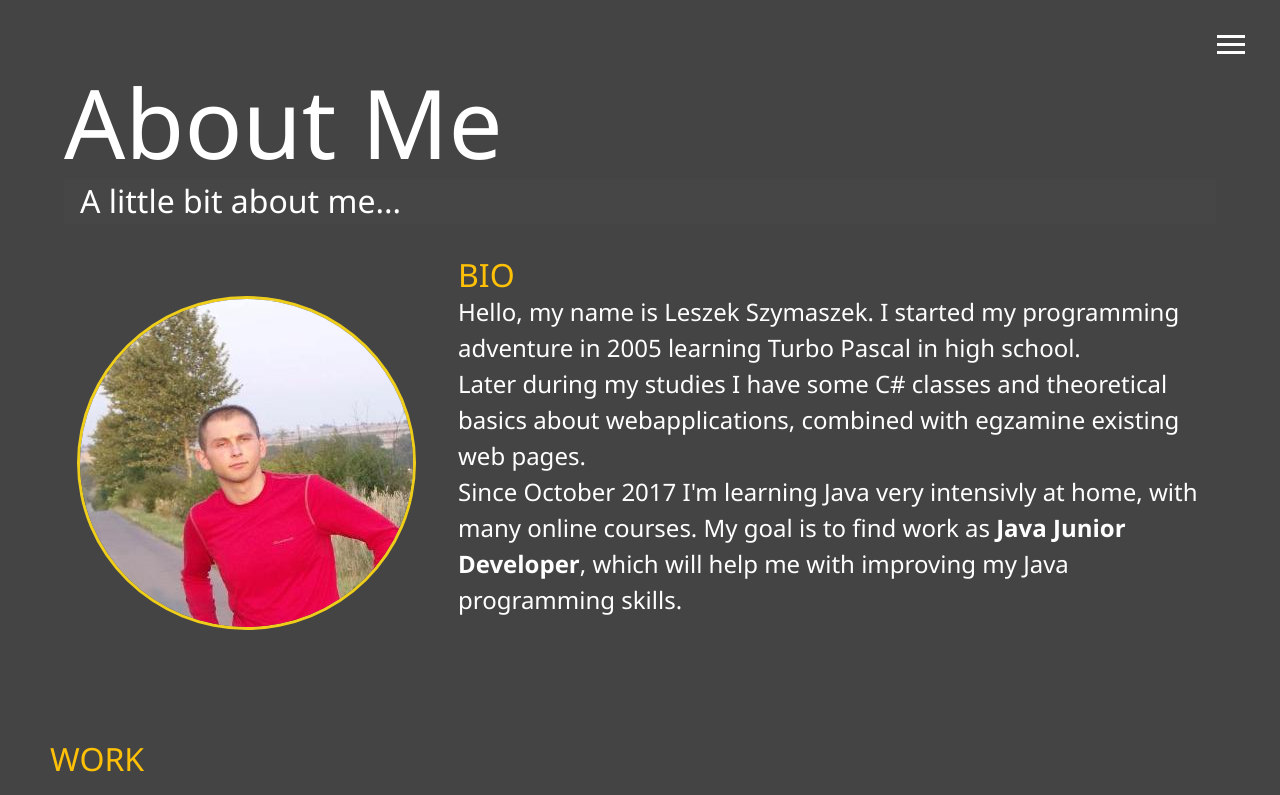
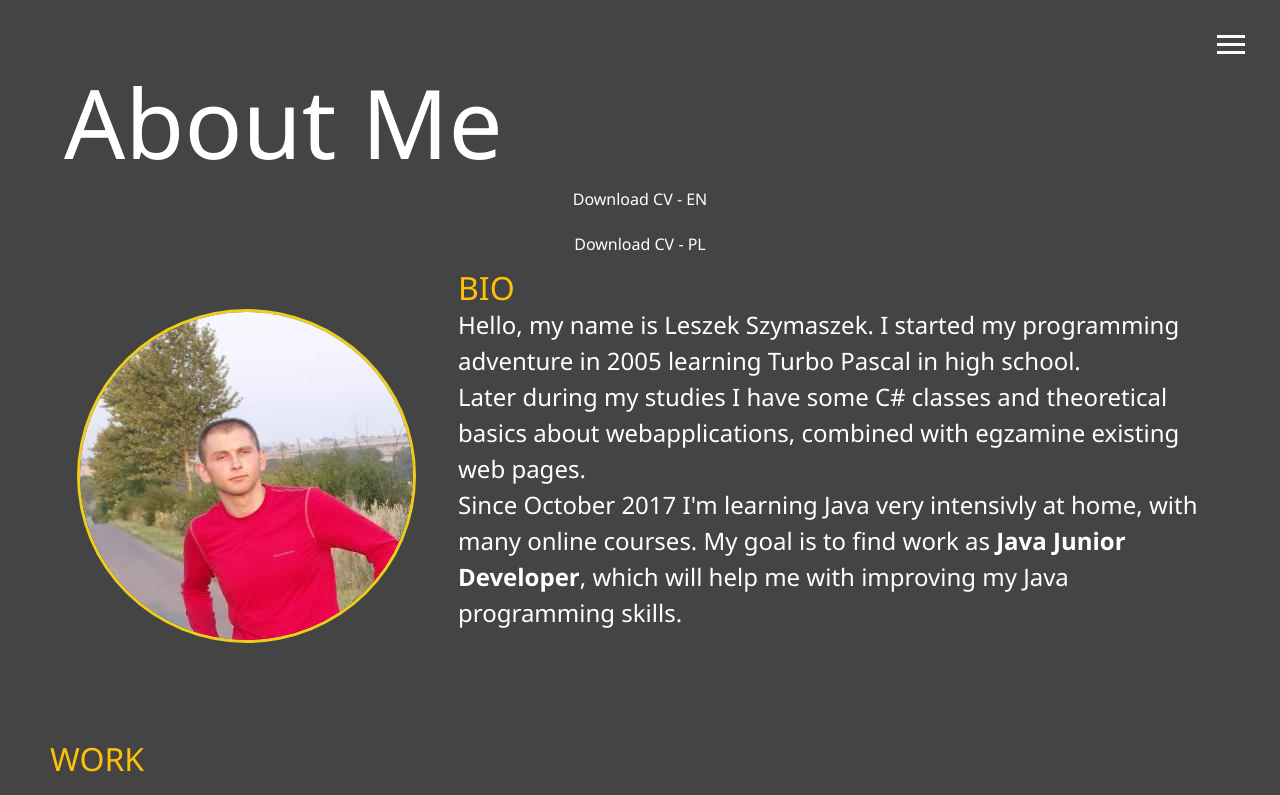
Before and after one commit to leszek55-21/portfolio, a website: page dist/about.html in a window 1280 px wide. Shown: the top 795 px of the page. Drawn offline with nearby package versions, Linux system fonts and the light colour scheme.

Commit message:
cv added

```diff
--- a/dist/about.html
+++ b/dist/about.html
@@ -19,6 +19,7 @@
       margin-left: 50px;
       margin-right: 50px;
     }
+
   </style>
 </head>
 
@@ -69,9 +70,12 @@
       About
       <span>Me</span>
     </h1>
-    <h2 class="sm-heading">
-      A little bit about me...
-    </h2>
+    <span>
+       <a role="button" class="btn btn-primary-outline" href="img/cv-en.pdf" download>Download CV - EN</a>
+    </span>
+    <span>
+       <a role="button" class="btn btn-primary-outline" href="img/cv-pl.pdf" download>Download CV - PL</a>
+    </span>
     <div class="about-info">
       <img src="img/me.jpg" alt="Leszek Szymaszek" class="bio-image">
 
--- a/dist/css/main.css
+++ b/dist/css/main.css
@@ -55,7 +55,7 @@
     .menu-branding .portrait {
       width: 250px;
       height: 250px;
-      background: url("../img/me.jpg");
+      background: url("../img/me-small.jpg");
       border-radius: 50%;
       border: solid 3px #eece1a; }
   .menu .nav-item {
```
Also changed, not shown: dist/courses.html (+1 -1 lines).
